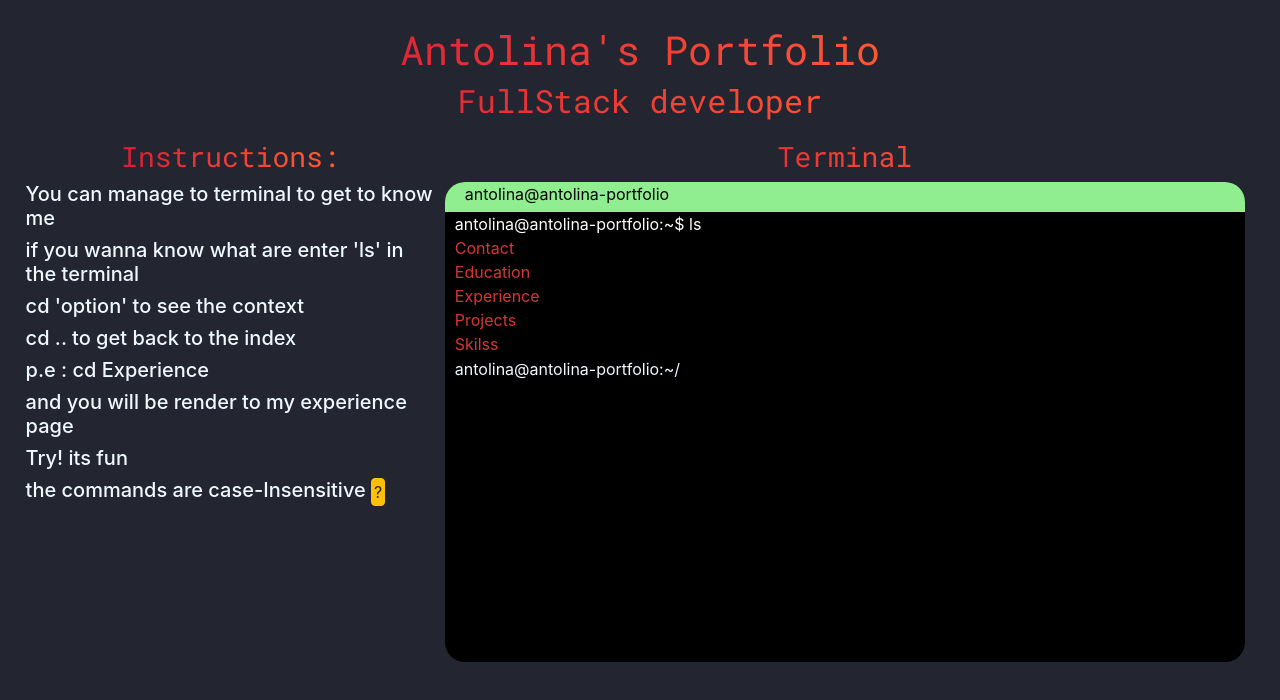
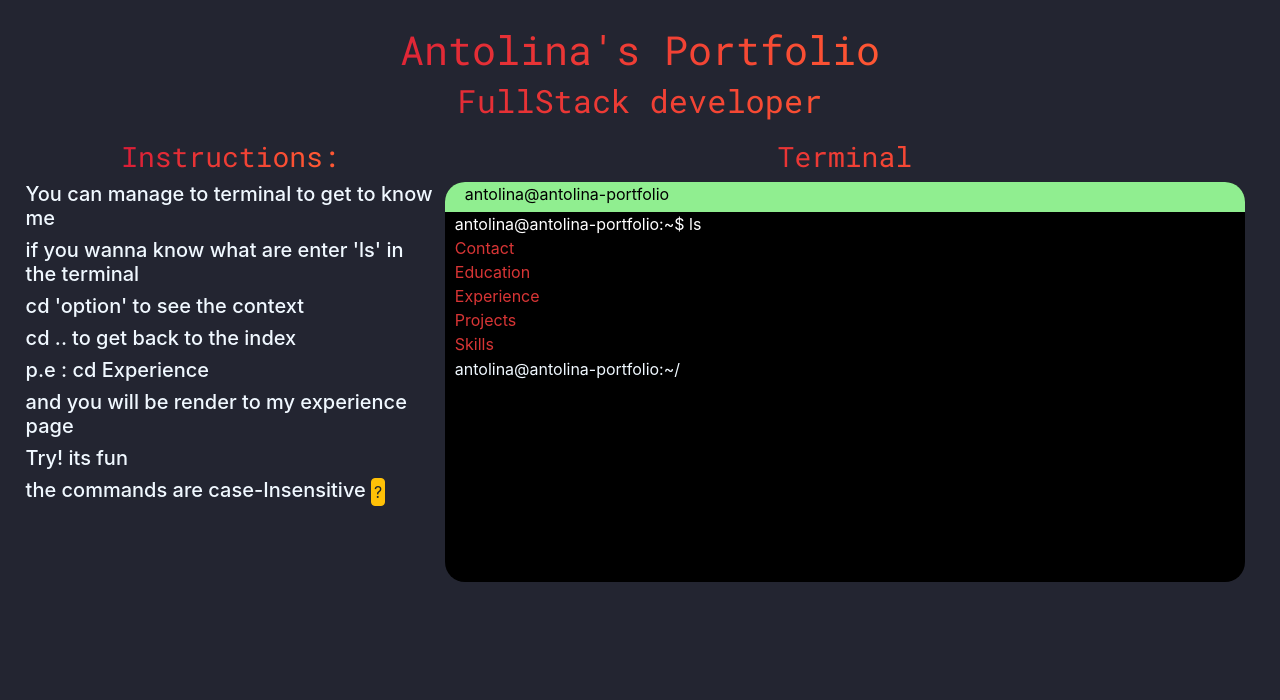
Before and after one commit to AntolinaGonzalez/Portfolio, a Next.js app: page /ls in a window 1280 px wide. Shown: the top 700 px of the page. Built offline with nearby package versions, Linux system fonts and the light colour scheme.

Commit message:
feature: styles

```diff
--- a/pages/ls.js
+++ b/pages/ls.js
@@ -23,7 +23,7 @@ export default function Ls() {
               <p>Education</p>
               <p>Experience</p>
               <p>Projects</p>
-              <p>Skilss</p>
+              <p>Skills</p>
             </div>
 
             <form className={style.colorLabel} action="api/redirect">
--- a/styles/Home.module.css
+++ b/styles/Home.module.css
@@ -15,7 +15,7 @@
 }
 .terminal {
   width: 50rem;
-  height: 30rem;
+  height: 25rem;
   background-color: black;
   border-radius: 20px;
 }
```
